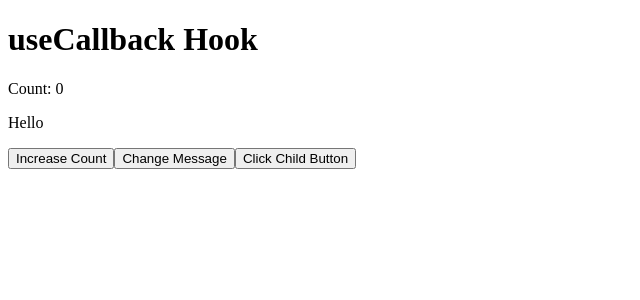
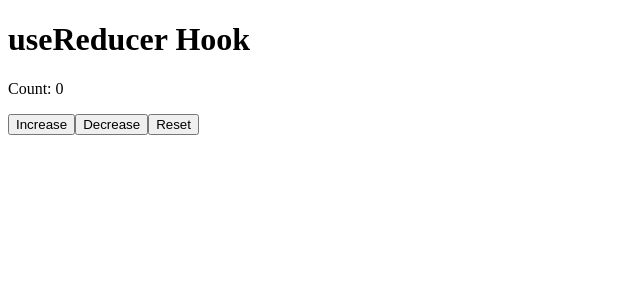
Before and after one commit to abdullahshabir31/React-Learning, a React (Vite) app: page / in a window 1280 px wide. Shown: the top 300 px of the page, without its empty margins (0-640 px from the left). Built offline with nearby package versions, Linux system fonts and the light colour scheme.

Commit message:
Add useReducer hook example

```diff
--- /dev/null
+++ b/src/10-Hooks/06-use-reducer-hook.jsx
@@ -0,0 +1,47 @@
+import { useReducer } from "react";
+
+const initialState = {
+  count: 0,
+};
+
+function reducer(state, action) {
+  switch (action.type) {
+    case "increment":
+      return {
+        count: state.count + 1,
+      };
+
+    case "decrement":
+      return {
+        count: state.count - 1,
+      };
+
+    case "reset":
+      return {
+        count: 0,
+      };
+
+    default:
+      return state;
+  }
+}
+
+function UseReducerHook() {
+  const [state, dispatch] = useReducer(reducer, initialState);
+
+  return (
+    <div>
+      <h1>useReducer Hook</h1>
+
+      <p>Count: {state.count}</p>
+
+      <button onClick={() => dispatch({ type: "increment" })}>Increase</button>
+
+      <button onClick={() => dispatch({ type: "decrement" })}>Decrease</button>
+
+      <button onClick={() => dispatch({ type: "reset" })}>Reset</button>
+    </div>
+  );
+}
+
+export default UseReducerHook;
--- a/src/App.jsx
+++ b/src/App.jsx
@@ -1,7 +1,7 @@
-import UseCallbackHook from "./10-Hooks/05-use-callback-hook";
+import UseReducerHook from "./10-Hooks/06-use-reducer-hook";
 
 function App() {
-  return <UseCallbackHook />;
+  return <UseReducerHook />;
 }
 
 export default App;
```
